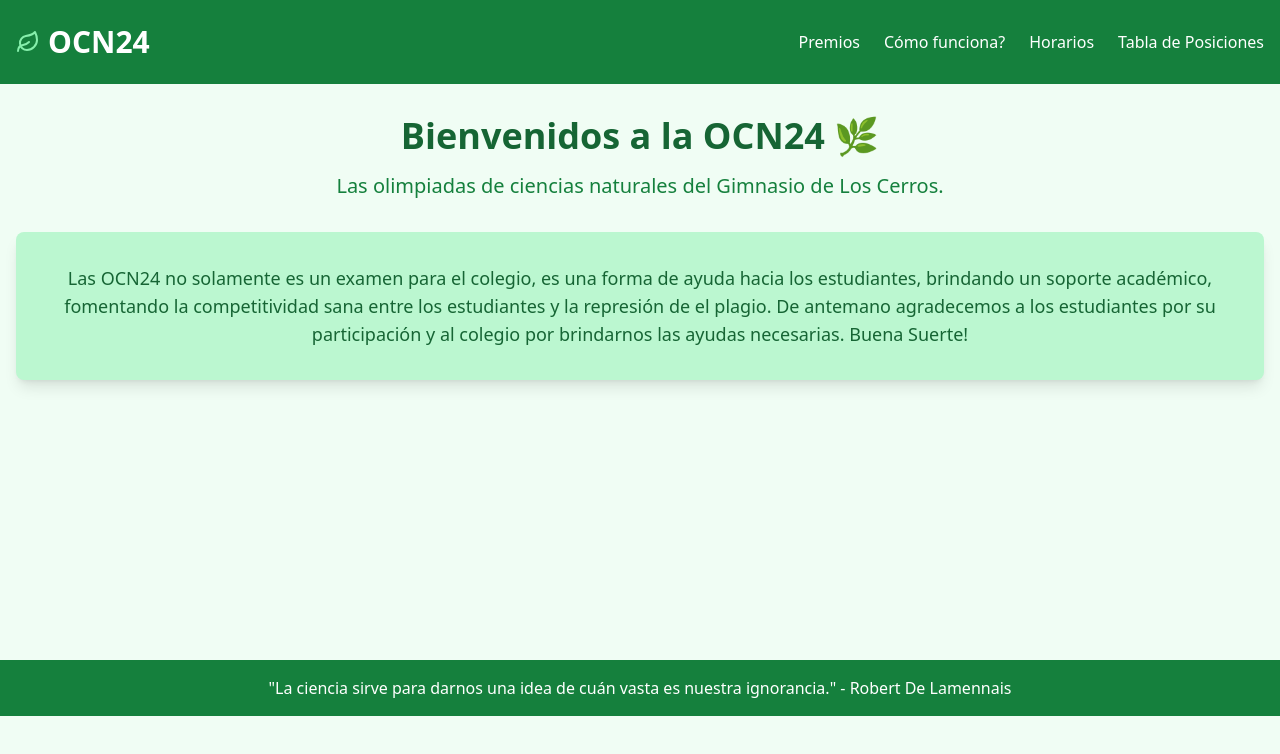
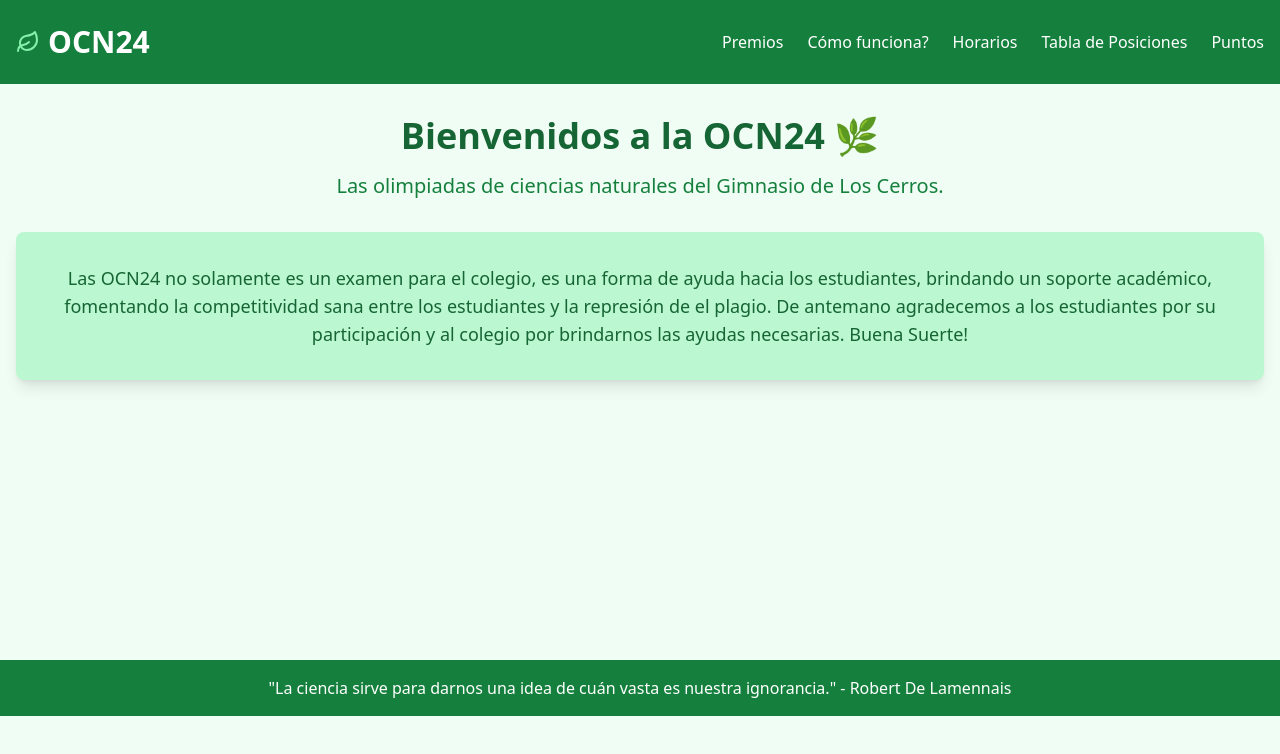
Before and after one commit to cirosanchez/ocn, a Next.js app: page / in a window 1280 px wide. Shown: the top 754 px of the page. Built offline with nearby package versions, Linux system fonts and the light colour scheme.

Commit message:
sjdjsadja

```diff
--- a/app/page.tsx
+++ b/app/page.tsx
@@ -12,9 +12,9 @@ export default function Component() {
   const menuItems = [
     { id: 'prizes', label: 'Premios' },
     { id: 'how-it-works', label: 'Cómo funciona?' },
-    { id: 'schedule', label: 'Horarios' },
-      { id: 'leaderboard', label: 'Tabla de Posiciones'}
+    { id: 'schedule', label: 'Horarios' }, { id: 'leaderboard', label: 'Tabla de Posiciones'}, {id: 'points', label: 'Puntos'}
   ]
+
 
   return (
       <div className="min-h-screen bg-green-50 font-sans">
```
